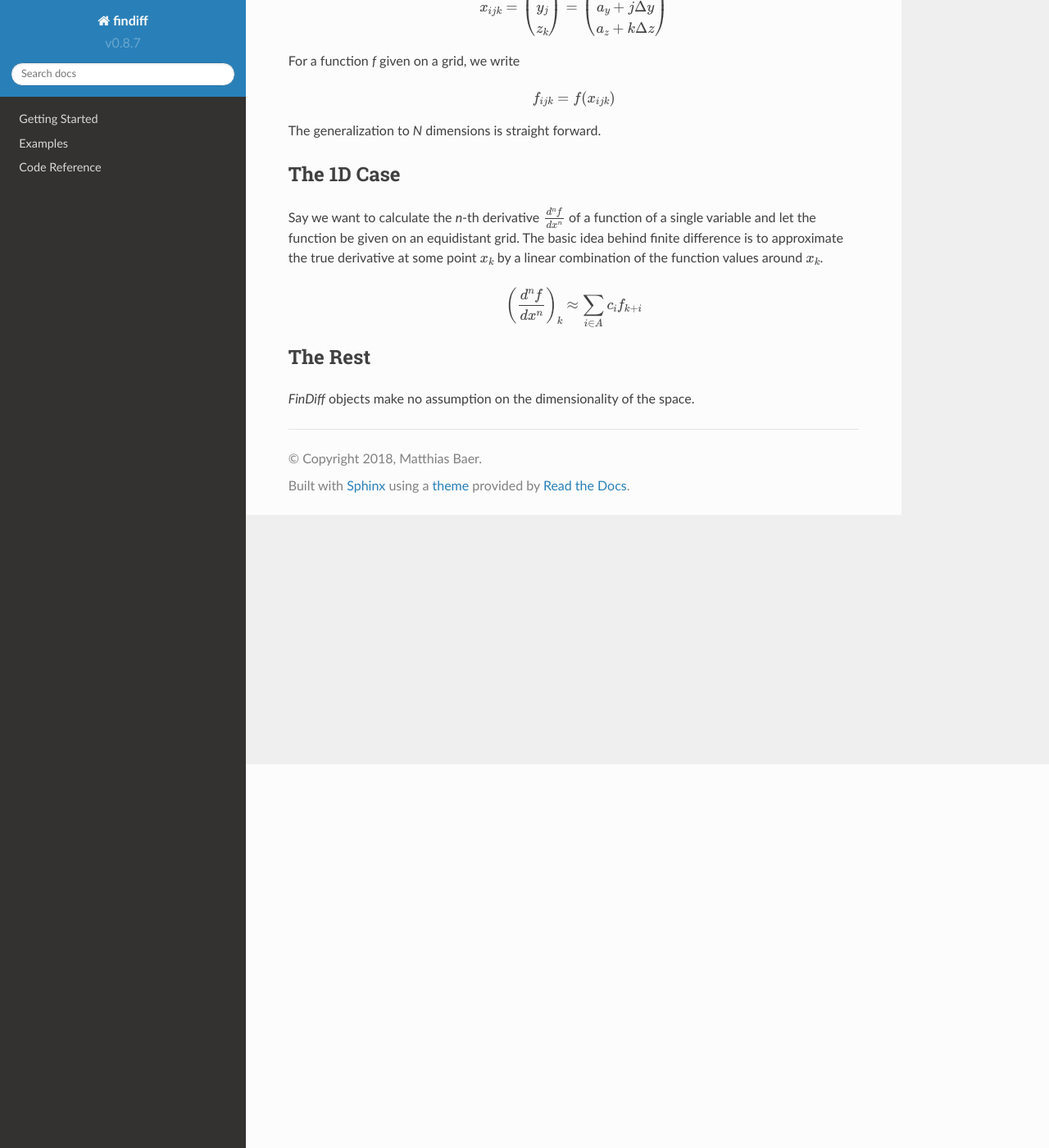
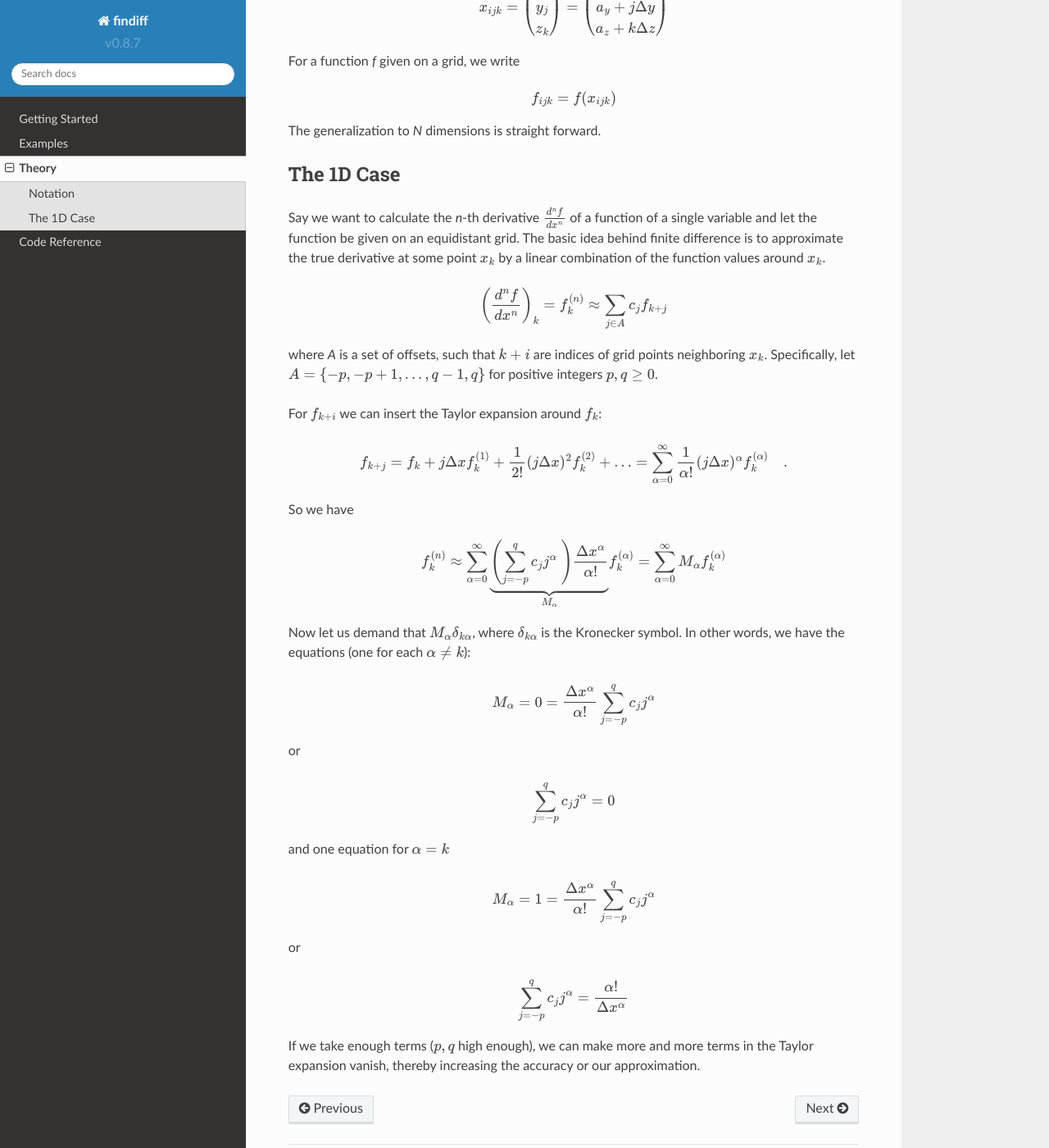
Before and after one commit to maroba/findiff, a Sphinx documentation site: the page built from docs/source/theory.rst, in a window 1280 px wide and 1400 px high, scrolled down 468 px. Shown: the whole window at 82% size. Built offline with Sphinx 7.4.7 and the Read the Docs theme 2.0.0, drawn with Linux system fonts in a browser that asks for light colours; formulas are drawn with MathJax 3; some of the changed text lies outside the part shown.

Commit message:
Some theory description

```diff
--- a/docs/index.rst
+++ b/docs/index.rst
@@ -27,6 +27,7 @@ Content
 
     source/getstarted
     source/examples
+    source/theory
     source/modules
 
 
--- a/docs/source/theory.rst
+++ b/docs/source/theory.rst
@@ -56,12 +56,47 @@ values around :math:`x_k`.
 
 .. math::
 
-    \left(\frac{d^n f}{dx^n}\right)_k \approx \sum_{i \in A} c_{i} f_{k+i}
+    \left(\frac{d^n f}{dx^n}\right)_k = f^{(n)}_k \approx \sum_{j \in A} c_{j} f_{k+j}
 
+where *A* is a set of offsets, such that :math:`k+i` are
+indices of grid points neighboring :math:`x_k`. Specifically, let
+:math:`A=\{-p, -p+1, \ldots, q-1, q\}` for positive integers :math:`p, q \ge 0`.
 
+For :math:`f_{k+i}` we can insert the Taylor expansion around :math:`f_k`:
 
-The Rest
---------
+.. math::
 
-*FinDiff* objects make no assumption on the dimensionality of the
-space.
+    f_{k+j} = f_k + j \Delta x f^{(1)}_k + \frac{1}{2!} (j \Delta x)^2 f^{(2)}_k + \ldots = \sum_{\alpha=0}^\infty \frac{1}{\alpha !} (j \Delta x)^\alpha f^{(\alpha)}_k \quad.
+
+So we have
+
+.. math::
+    f^{(n)}_k \approx\sum_{\alpha=0}^\infty \underbrace{\left(\sum_{j=-p}^q c_{j} j^\alpha \
+    \right) \frac{\Delta x^\alpha}{\alpha !}}_{M_\alpha}  f^{(\alpha)}_k = \sum_{\alpha=0}^\infty M_\alpha  f^{(\alpha)}_k
+
+Now let us demand that :math:`M_\alpha \delta_{k\alpha}`, where :math:`\delta_{k\alpha}` is the
+Kronecker symbol. In other words, we have the equations (one for each :math:`\alpha \ne k`):
+
+.. math::
+
+    M_\alpha = 0 = \frac{\Delta x^\alpha}{\alpha !} \sum_{j=-p}^q c_{j} j^\alpha
+
+or
+
+.. math::
+
+    \sum_{j=-p}^q c_{j} j^\alpha = 0
+
+and one equation for :math:`\alpha = k`
+
+.. math::
+   M_\alpha = 1 = \frac{\Delta x^\alpha}{\alpha !} \sum_{j=-p}^q c_{j} j^\alpha
+
+or
+
+.. math::
+
+    \sum_{j=-p}^q c_{j} j^\alpha =  \frac{\alpha !}{\Delta x^\alpha}
+
+If we take enough terms (:math:`p, q` high enough), we can make more and more terms
+in the Taylor expansion vanish, thereby increasing the accuracy or our approximation.
```
Also changed, not shown: other parts of docs/source/theory.rst (+2 -2 lines).
